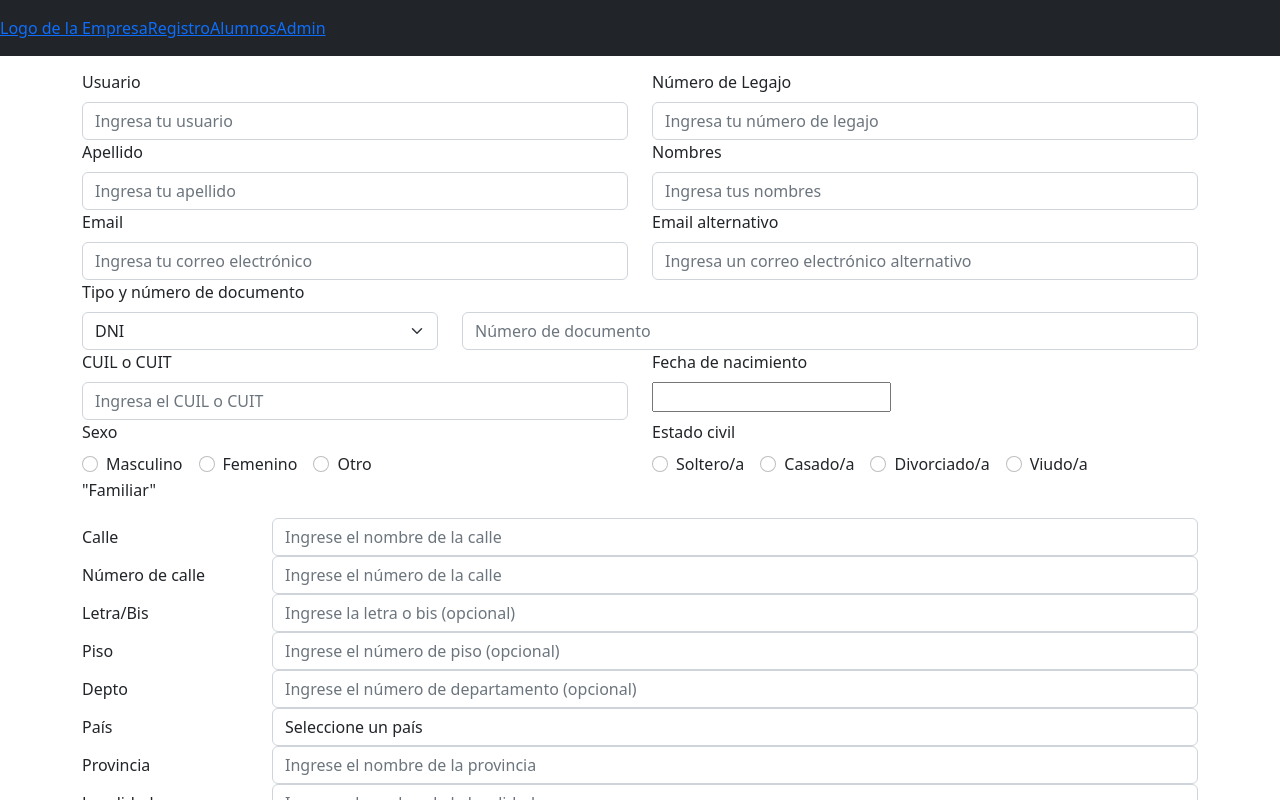
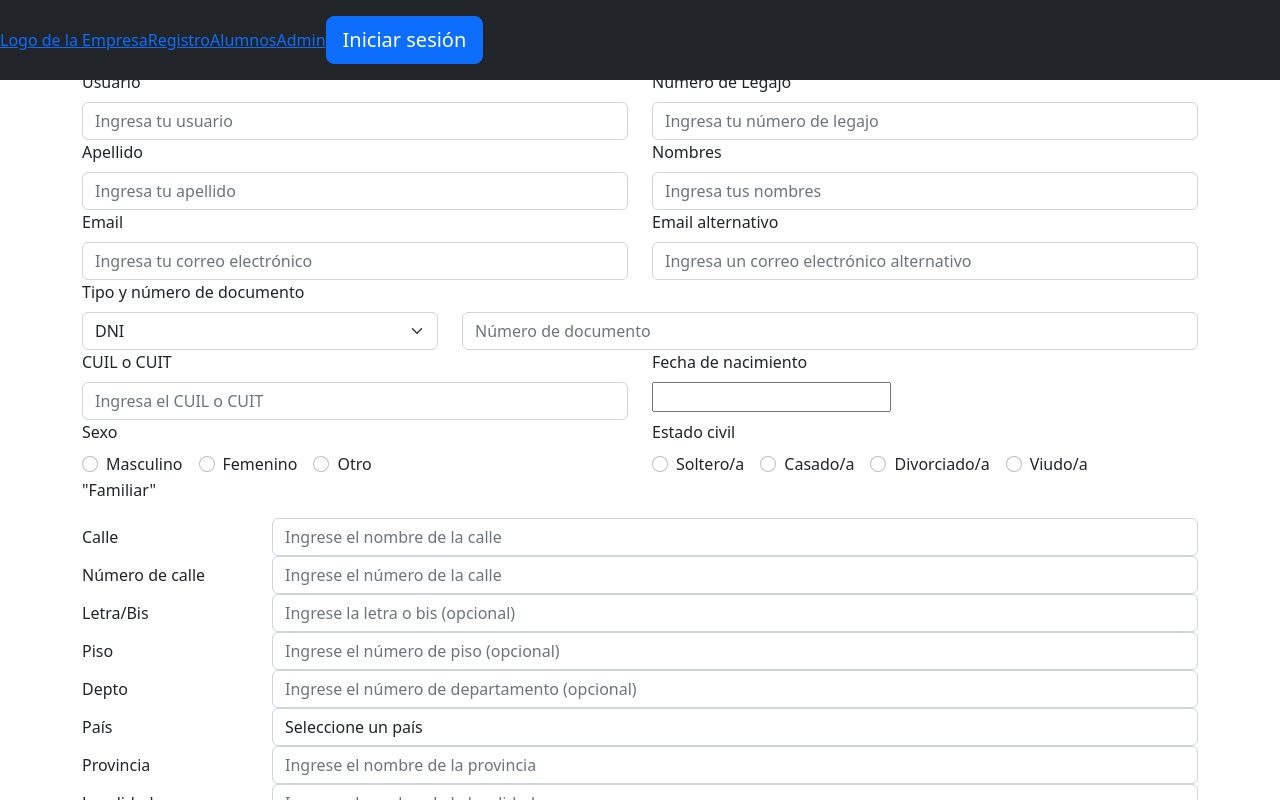
Before and after one commit to Lucianosolari/BolsaDeTrabajo, a React (Vite) app in the folder BolsaDeTrabajo/: page /studentsform in a window 1280 px wide. Shown: the top 800 px of the page. Built offline with nearby package versions, Linux system fonts and the light colour scheme.

Commit message:
Button login

```diff
--- a/BolsaDeTrabajo/src/components/NavBar/NavBar.jsx
+++ b/BolsaDeTrabajo/src/components/NavBar/NavBar.jsx
@@ -1,8 +1,9 @@
 import React, { useState } from "react";
-import { Navbar, Nav } from "react-bootstrap";
+import { Navbar, Nav, Button } from "react-bootstrap";
 import { Link, Outlet } from "react-router-dom";
 import Home from "../Home/Home";
 import Footer from "../Footer/Footer";
+import { BiLogIn } from "react-icons/bi";
 
 const NavBar = () => {
   // window.addEventListener("scroll", function () {
@@ -51,6 +52,15 @@ const NavBar = () => {
             <Link to="/studentsform">Alumnos</Link>
             <Link to="/admin">Admin</Link>
           </Nav>
+          <Button
+            href="/login"
+            variant="primary"
+            size="lg"
+            icon={<BiLogIn />}
+            onClick={() => <Link to="/login" />}
+          >
+            Iniciar sesión
+          </Button>
         </Navbar.Collapse>
       </Navbar>
       <main>
```
